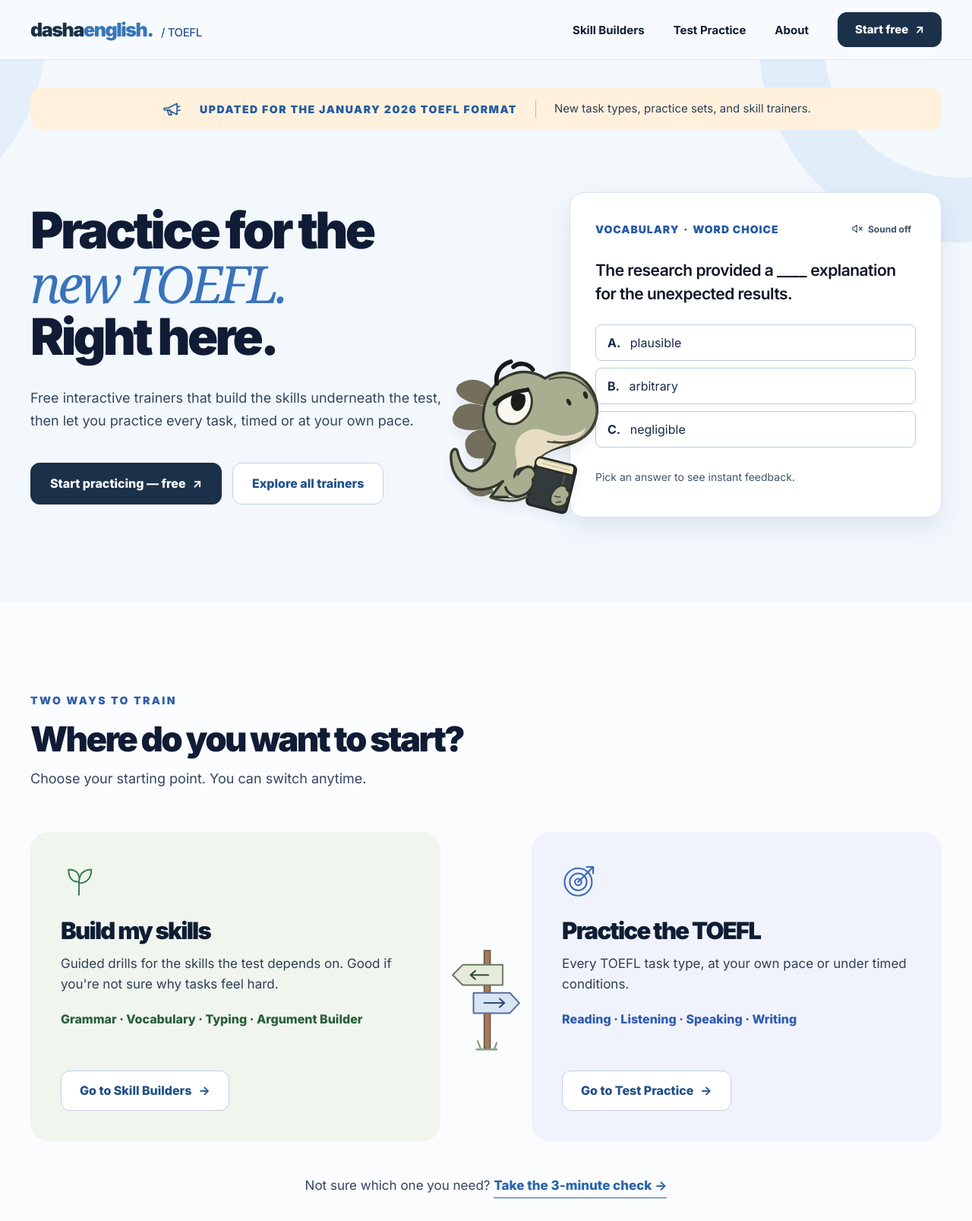
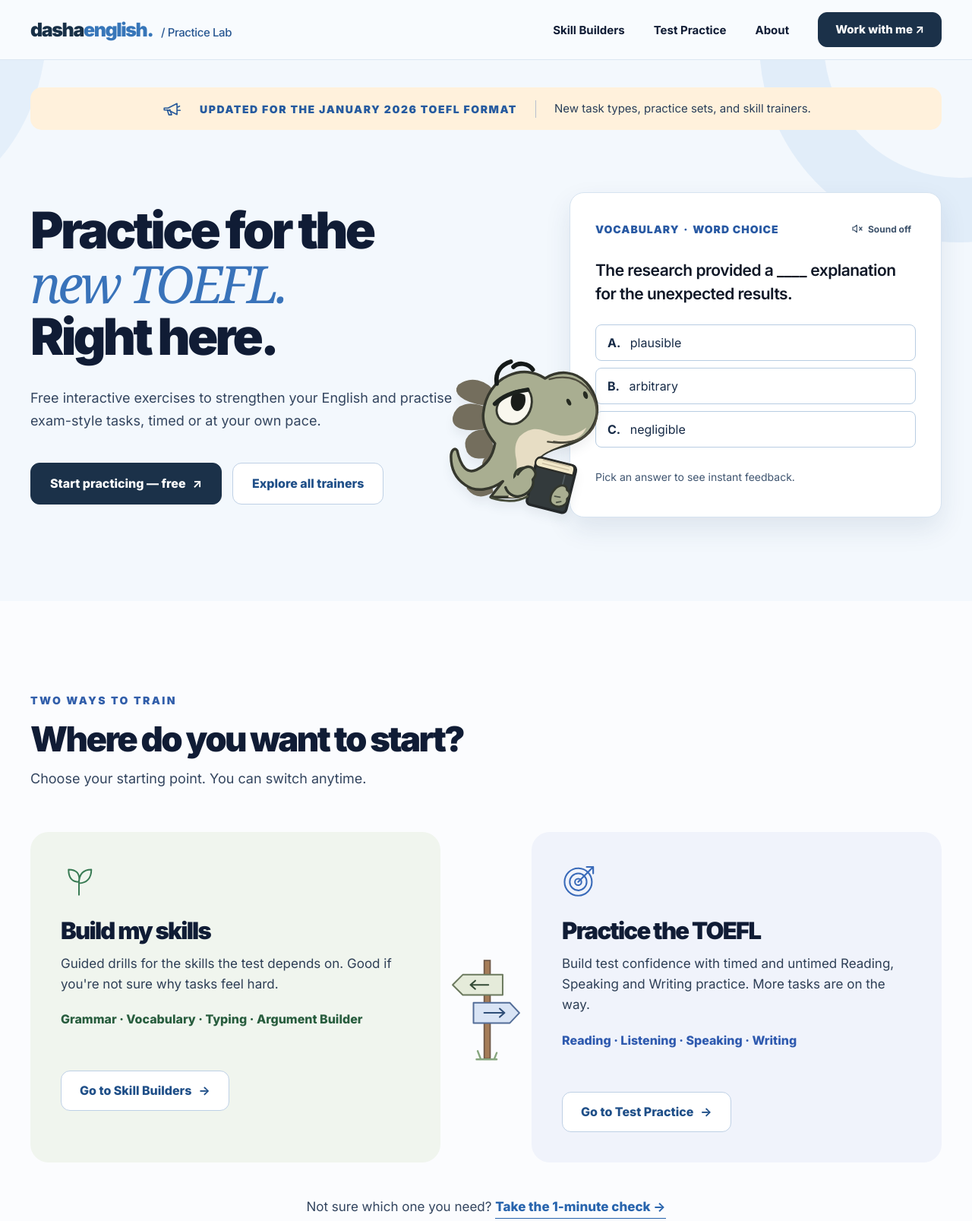
Before and after one commit to dasha-english/toefl-practice-lab, a plain HTML site: page index.html in a window 1280 px wide. Shown: the top 1607 px of the page at 76% size. Drawn offline with Linux system fonts and the light colour scheme.

Commit message:
Unify site navigation and connect working trainers

```diff
--- a/index.html
+++ b/index.html
@@ -16,20 +16,13 @@
 <a class="skip-link" href="#main">Skip to content</a>
 <header class="site-header">
 <div class="container nav-row">
-<a aria-label="dashaenglish TOEFL homepage" class="brand" href="index.html"><span class="brand-dark">dasha</span><span class="brand-blue">english.</span><span class="brand-slash"> / TOEFL</span></a>
-<nav aria-label="Main navigation" class="main-nav">
-<a href="#skills">Skill Builders</a>
-<a href="#test-practice">Test Practice</a>
-<a href="#about">About</a>
-<a class="btn btn-primary nav-cta" href="#choose-path">Start free <span aria-hidden="true">↗</span></a>
-</nav>
+<a aria-label="dashaenglish TOEFL homepage" class="brand" href="index.html"><span class="brand-dark">dasha</span><span class="brand-blue">english.</span><span class="brand-slash"> / Practice Lab</span></a>
+<nav aria-label="Main navigation" class="main-nav"><a href="skill-builders.html">Skill Builders</a><a href="test-practice.html">Test Practice</a><a href="index.html#about">About</a><a class="btn btn-primary nav-cta" href="services.html">Work with me ↗</a></nav>
 <button aria-controls="mobile-nav" aria-expanded="false" aria-label="Open menu" class="menu-toggle" type="button">
 <span></span><span></span><span></span>
 </button>
 </div>
-<nav aria-label="Mobile navigation" class="mobile-nav" hidden="" id="mobile-nav">
-<a href="#skills">Skill Builders</a><a href="#test-practice">Test Practice</a><a href="#about">About</a><a href="#choose-path">Start free</a>
-</nav>
+<nav aria-label="Mobile navigation" class="mobile-nav" hidden id="mobile-nav"><a href="index.html">Home</a><a href="skill-builders.html">Skill Builders</a><a href="test-practice.html">Test Practice</a><a href="index.html#about">About</a><a href="services.html">Work with me</a></nav>
 </header>
 <main id="main">
 <section aria-labelledby="hero-title" class="hero-surface">
@@ -45,7 +38,7 @@
 <div class="hero-grid">
 <div class="hero-copy">
 <h1 id="hero-title">Practice for the<br/><em>new TOEFL.</em><br/>Right here.</h1>
-<p>Free interactive trainers that build the skills underneath the test, then let you practice every task, timed or at your own pace.</p>
+<p>Free interactive exercises to strengthen your English and practise exam-style tasks, timed or at your own pace.</p>
 <div class="hero-actions">
 <a class="btn btn-primary btn-lg" href="#choose-path">Start practicing — free <span aria-hidden="true">↗</span></a>
 <a class="btn btn-secondary btn-lg" href="#choose-path">Explore all trainers</a>
@@ -95,12 +88,12 @@
 <article class="path-card path-card--practice" id="test-practice">
 <svg aria-hidden="true" class="path-icon" fill="none" viewbox="0 0 56 56"><circle cx="25" cy="30" r="21" stroke="currentColor" stroke-width="2.4"></circle><circle cx="25" cy="30" r="13" stroke="currentColor" stroke-width="2.4"></circle><circle cx="25" cy="30" r="5" stroke="currentColor" stroke-width="2.4"></circle><path d="m25 30 23-23m-10 0h10v10" stroke="currentColor" stroke-linecap="round" stroke-linejoin="round" stroke-width="2.5"></path></svg>
 <h3>Practice the TOEFL</h3>
-<p class="path-description">Every TOEFL task type, at your own pace or under timed conditions.</p>
+<p class="path-description">Build test confidence with timed and untimed Reading, Speaking and Writing practice. More tasks are on the way.</p>
 <p class="path-contents">Reading · Listening · Speaking · Writing</p>
 <a class="btn btn-secondary card-cta" href="test-practice.html">Go to Test Practice <span aria-hidden="true">→</span></a>
 </article>
 </div>
-<p class="path-help">Not sure which one you need? <button class="text-button" data-open-check="" type="button">Take the 3-minute check <span aria-hidden="true">→</span></button></p>
+<p class="path-help">Not sure which one you need? <button class="text-button" data-open-check="" type="button">Take the 1-minute check <span aria-hidden="true">→</span></button></p>
 </div>
 </section>
 <section aria-labelledby="about-heading" class="about-section section-space" id="about">
```
